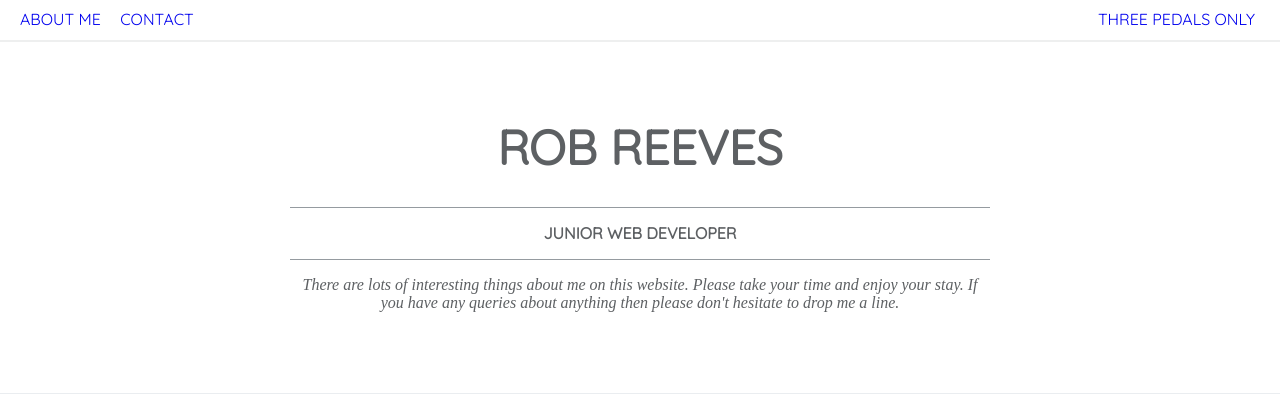
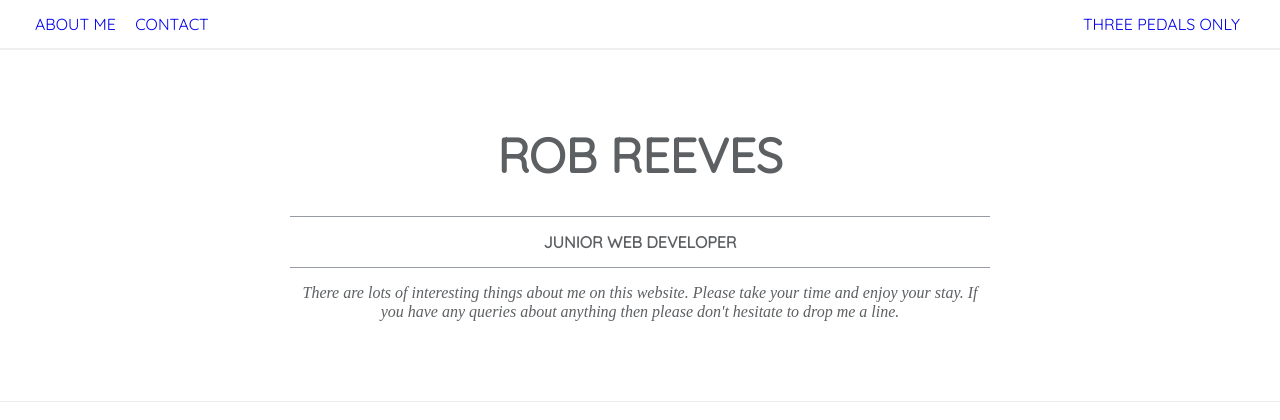
Before and after one commit to robertkieronreeves/Portfolio, a PHP site: page / in a window 1280 px wide. Shown: the top 420 px of the page. Run offline with PHP 8.4, Linux system fonts and the light colour scheme; some web fonts are replaced.

Commit message:
I have rectified the width100% in the nav bar and set overflow:auto as well

```diff
--- a/:css/portfolio.css
+++ b/:css/portfolio.css
@@ -44,10 +44,9 @@ a {
     background-color: #ffffff;
     color: #5D6063;
     box-shadow: 0 2px 0 rgba(93, 96, 99, .1);
-    width: 100%;
     font-size: 1rem;
-    padding-bottom: 30px;
-    padding-top: 10px;
+    padding: 15px;
+    overflow: auto;
 }
 
 .nav-button-left {
```
